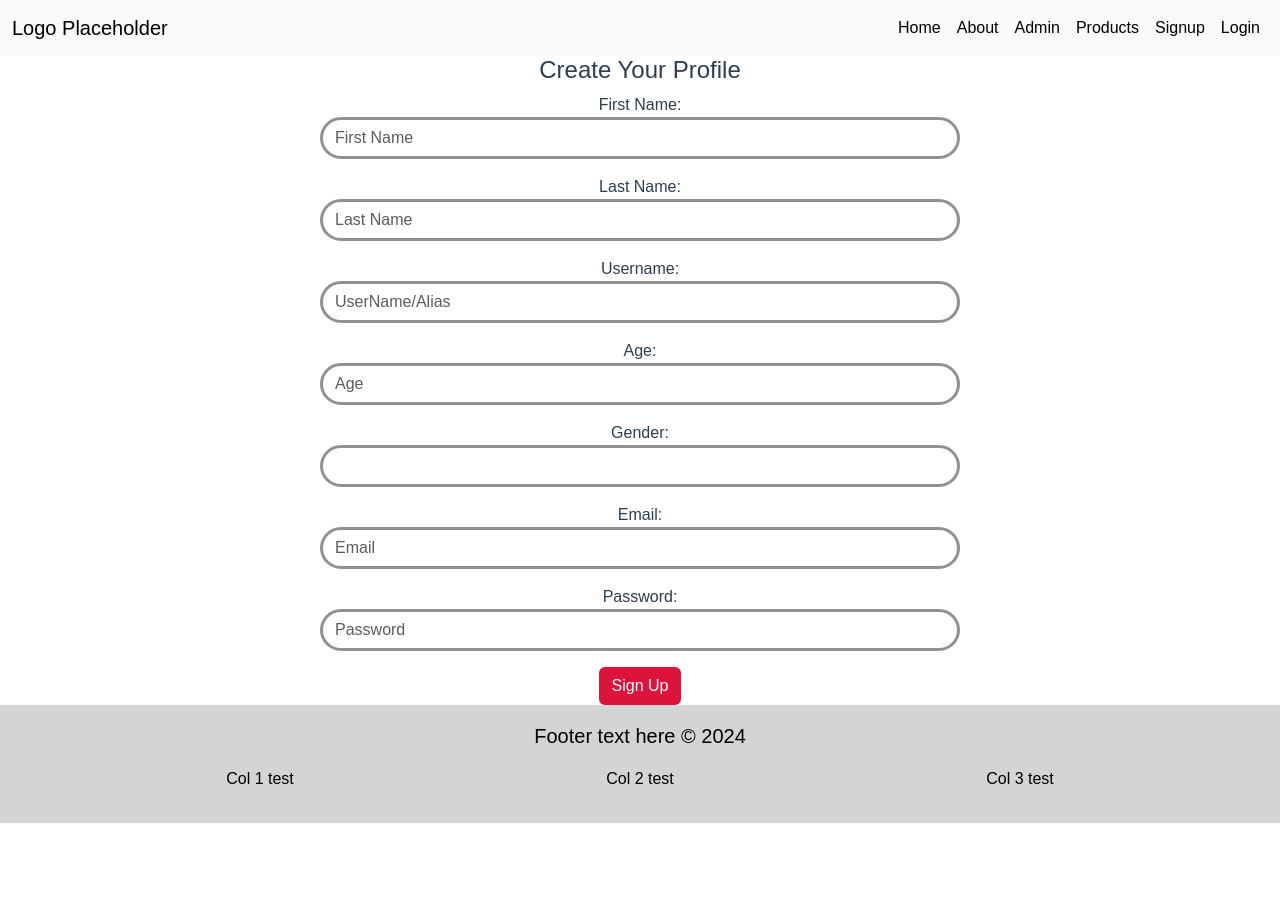
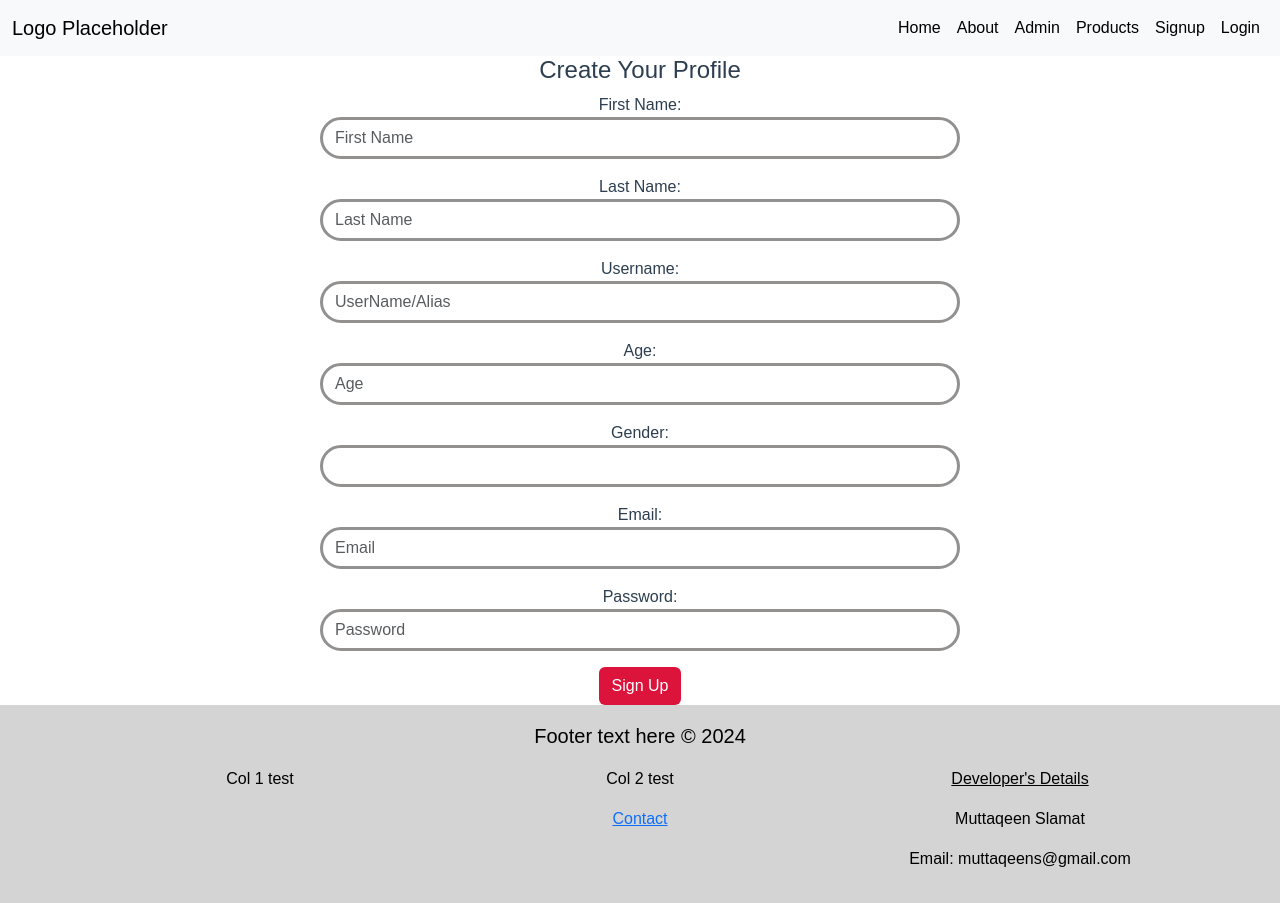
Before and after one commit to Muttaqeen-Slamat/CapStone-Muttaqeen, a Vue app: page /signup in a window 1280 px wide. Before the commit the page ends 823 px from the top, so only its background shows below. Built offline with nearby package versions, Linux system fonts and the light colour scheme; the HTML template or start-up script is replaced by a standard one; what vue3-cookies would draw is missing.

Commit message:
upadte to footer

```diff
--- a/src/components/FooterComp.vue
+++ b/src/components/FooterComp.vue
@@ -1,37 +1,59 @@
 <template lang="">
-    <footer id ="footerID" class="py-3 container-fluid">
+
+  <footer id="footerID" class="py-3 container-fluid">
     <div class="container">
+
       <div class="row">
         <p class="lead">
           Footer text here &copy;
-         <span>{{currYear}}</span>
+          <span>{{ currYear }}</span>
         </p>
       </div>
+
       <div class="row">
         <div class="col">
           <p>Col 1 test</p>
         </div>
+
         <div class="col">
           <p>Col 2 test</p>
+          <router-link to="/contact">
+            <p>Contact</p>
+          </router-link>
         </div>
+
         <div class="col">
-        <p>Col 3 test</p>
+          <p class="text-decoration-underline">Developer's Details</p>
+          <div>
+            <div>
+              <p>Muttaqeen Slamat</p>
+            </div>
+            <div>
+              <p>Email: <span>muttaqeens@gmail.com</span></p>
+            </div>
+            <div class="d-flex justify-content-center gap-2">
               <i class="bi bi-github"></i>
+              <i class="bi bi-linkedin"></i>
+              <i class="bi bi-person-circle"></i>
             </div>
           </div>
         </div>
+
+      </div>
+
+    </div>
   </footer>
+
 </template>
 <script>
 export default {
-     name:'FooterComp',
-     data(){
-         return{
-             currYear:new Date().getFullYear()
-         }
-     }
- }
-
+  name: "FooterComp",
+  data() {
+    return {
+      currYear: new Date().getFullYear(),
+    };
+  },
+};
 </script>
 <style>
 #footerID {
@@ -39,7 +61,4 @@
   background-color: rgb(212, 212, 212);
   color: black;
 }
-
-
-
 </style>
--- a/src/views/SignupView.vue
+++ b/src/views/SignupView.vue
@@ -111,7 +111,7 @@
         //     `
         });
         setTimeout(() => {
-            router.push({name:'test'})
+            router.push({name:'admin'})
         //   window.location.reload();
         }, 2000);
 
```
Lines whose indentation alone changed are shown as unchanged.
